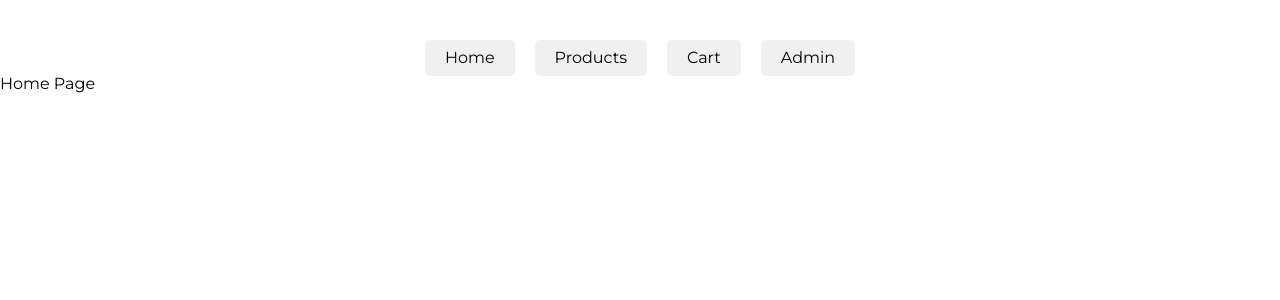
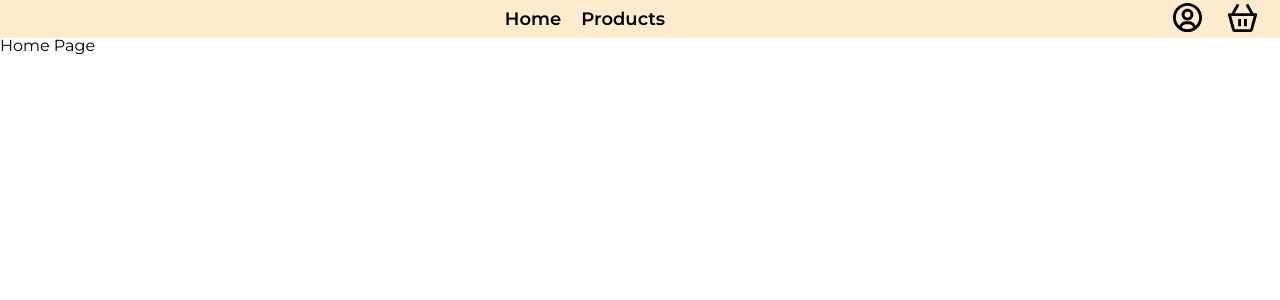
Before and after one commit to vladimir2412/home-front, a React (Vite) app: page / in a window 1280 px wide. Shown: the top 300 px of the page. Built offline with nearby package versions, Linux system fonts and the light colour scheme.

Commit message:
Header stylization

```diff
--- a/src/components/header/Header.tsx
+++ b/src/components/header/Header.tsx
@@ -4,11 +4,44 @@ const Header = () => {
 	const isAuth = localStorage.getItem('isAuth');
 	return (
 		<nav className={styles.wrapper}>
-			<div className={styles.links}>
+			<div className={styles.navigation}>
 				<Link to={'/'}>Home</Link>
 				<Link to={'/products'}>Products</Link>
-				<Link to={'/cart'}>Cart</Link>
-				<Link to={'/admin'}>Admin</Link>
+			</div>
+			<div className={styles.links}>
+				<Link to={'/login'}>
+					<svg
+						width="35"
+						height="35"
+						viewBox="0 0 24 24"
+						fill="none"
+						xmlns="http://www.w3.org/2000/svg"
+					>
+						<path
+							d="M12 2C9.35831 2.03369 6.8343 3.09807 4.96618 4.96618C3.09807 6.8343 2.03369 9.35831 2 12C2.01235 13.5389 2.37972 15.0542 3.07351 16.4279C3.7673 17.8016 4.76879 18.9967 6 19.92V20H6.1C7.79318 21.2975 9.86685 22.0006 12 22.0006C14.1332 22.0006 16.2068 21.2975 17.9 20H18V19.92C19.2312 18.9967 20.2327 17.8016 20.9265 16.4279C21.6203 15.0542 21.9877 13.5389 22 12C21.9663 9.35831 20.9019 6.8343 19.0338 4.96618C17.1657 3.09807 14.6417 2.03369 12 2ZM8.07 18.93C8.21599 18.2614 8.58615 17.6629 9.11908 17.2336C9.65202 16.8044 10.3157 16.5702 11 16.57H13C13.6843 16.5702 14.348 16.8044 14.8809 17.2336C15.4138 17.6629 15.784 18.2614 15.93 18.93C14.7389 19.6308 13.382 20.0004 12 20.0004C10.618 20.0004 9.26113 19.6308 8.07 18.93ZM17.61 17.64C17.2296 16.7309 16.5891 15.9546 15.7689 15.4084C14.9487 14.8622 13.9854 14.5705 13 14.57H11C10.0146 14.5705 9.05127 14.8622 8.23108 15.4084C7.41088 15.9546 6.77037 16.7309 6.39 17.64C5.64066 16.903 5.0439 16.0255 4.63381 15.0578C4.22373 14.0901 4.00835 13.051 4 12C4.02594 9.88633 4.87712 7.86653 6.37183 6.37183C7.86653 4.87712 9.88633 4.02594 12 4C14.1137 4.02594 16.1335 4.87712 17.6282 6.37183C19.1229 7.86653 19.9741 9.88633 20 12C19.9916 13.051 19.7763 14.0901 19.3662 15.0578C18.9561 16.0255 18.3593 16.903 17.61 17.64Z"
+							fill="black"
+						/>
+						<path
+							d="M12 5.99996C11.4713 5.98765 10.9456 6.08269 10.4548 6.27935C9.96391 6.47601 9.51803 6.7702 9.14411 7.14411C8.7702 7.51803 8.47601 7.96391 8.27935 8.45478C8.08269 8.94565 7.98765 9.47131 7.99996 9.99996C7.98765 10.5286 8.08269 11.0543 8.27935 11.5451C8.47601 12.036 8.7702 12.4819 9.14411 12.8558C9.51803 13.2297 9.96391 13.5239 10.4548 13.7206C10.9456 13.9172 11.4713 14.0123 12 14C12.5286 14.0123 13.0543 13.9172 13.5451 13.7206C14.036 13.5239 14.4819 13.2297 14.8558 12.8558C15.2297 12.4819 15.5239 12.036 15.7206 11.5451C15.9172 11.0543 16.0123 10.5286 16 9.99996C16.0123 9.47131 15.9172 8.94565 15.7206 8.45478C15.5239 7.96391 15.2297 7.51803 14.8558 7.14411C14.4819 6.7702 14.036 6.47601 13.5451 6.27935C13.0543 6.08269 12.5286 5.98765 12 5.99996ZM12 12C11.7339 12.0128 11.4681 11.9699 11.2196 11.8739C10.9712 11.778 10.7455 11.6311 10.5572 11.4428C10.3688 11.2544 10.2219 11.0288 10.126 10.7803C10.03 10.5318 9.9871 10.266 9.99996 9.99996C9.9871 9.73391 10.03 9.46811 10.126 9.21964C10.2219 8.97116 10.3688 8.7455 10.5572 8.55716C10.7455 8.36881 10.9712 8.22195 11.2196 8.12599C11.4681 8.03003 11.7339 7.9871 12 7.99996C12.266 7.9871 12.5318 8.03003 12.7803 8.12599C13.0288 8.22195 13.2544 8.36881 13.4428 8.55716C13.6311 8.7455 13.778 8.97116 13.8739 9.21964C13.9699 9.46811 14.0128 9.73391 14 9.99996C14.0128 10.266 13.9699 10.5318 13.8739 10.7803C13.778 11.0288 13.6311 11.2544 13.4428 11.4428C13.2544 11.6311 13.0288 11.778 12.7803 11.8739C12.5318 11.9699 12.266 12.0128 12 12Z"
+							fill="black"
+						/>
+					</svg>
+				</Link>
+				<Link to={'/cart'}>
+					<svg
+						width="35"
+						height="35"
+						viewBox="0 0 24 24"
+						fill="none"
+						xmlns="http://www.w3.org/2000/svg"
+					>
+						<path
+							d="M21 9H19.58L15.868 2.504L14.132 3.496L17.277 9H6.72302L9.86902 3.496L8.13202 2.504L4.42002 9H3.00002C2.84631 9.00017 2.69472 9.03573 2.55697 9.10393C2.41923 9.17213 2.29904 9.27113 2.20572 9.39327C2.1124 9.5154 2.04846 9.65738 2.01886 9.80821C1.98926 9.95904 1.99479 10.1147 2.03502 10.263L4.83402 20.527C4.95037 20.9498 5.20213 21.3228 5.55072 21.5888C5.89931 21.8549 6.3255 21.9993 6.76402 22H17.237C18.135 22 18.929 21.395 19.167 20.525L21.966 10.262C22.0067 10.1136 22.0126 9.9578 21.9831 9.80677C21.9536 9.65574 21.8896 9.51358 21.7961 9.39138C21.7025 9.26919 21.582 9.17028 21.4439 9.10239C21.3058 9.03449 21.1539 8.99945 21 9ZM17.236 20V21V20H6.76402L4.31002 11H19.69L17.236 20Z"
+							fill="black"
+						/>
+						<path d="M9 13H11V18H9V13ZM13 13H15V18H13V13Z" fill="black" />
+					</svg>
+				</Link>
 			</div>
 		</nav>
 	);
--- a/src/components/header/header.module.scss
+++ b/src/components/header/header.module.scss
@@ -1,22 +1,37 @@
 .wrapper {
-	width: 100%;
-	margin: 0 auto;
-	margin-top: 40px;
+	background: blanchedalmond;
+	display: flex;
+	justify-content: center;
+	align-items: center;
+
+	.navigation {
+		display: flex;
+		justify-content: center;
+		align-items: center;
+		flex-grow: 1;
+		font-size: 18px;
+		font-weight: 600;
+
+		> * + * {
+			margin-left: 20px;
+		}
+		> * {
+			transition: 200ms linear;
+		}
+		> * {
+			&:hover {
+				color: #ef4744; // Здесь можно указать желаемый цвет при наведении
+			}
+		}
+	}
 
 	.links {
 		display: flex;
-		justify-content: center;
 		align-items: center;
-		column-gap: 20px;
-		a {
-			text-decoration: none;
-			color: #000;
-			padding: 10px 20px;
-			border-radius: 5px;
-			background-color: #f0f0f0;
-			&:hover {
-				background-color: #ccc;
-			}
+		margin-right: 20px;
+
+		> * + * {
+			margin-left: 20px;
 		}
 	}
 }
--- a/src/pages/CartPage.tsx
+++ b/src/pages/CartPage.tsx
@@ -1,8 +1,10 @@
 import Cart from '../components/cart/Cart';
+import Header from '../components/header/Header';
 
 const CartPage = () => {
 	return (
 		<div>
+			<Header />
 			<Cart />
 		</div>
 	);
--- a/src/pages/Home.tsx
+++ b/src/pages/Home.tsx
@@ -1,4 +1,3 @@
-import React from 'react';
 import Header from '../components/header/Header';
 
 const Home = () => {
--- a/src/pages/ProductInfoPage.tsx
+++ b/src/pages/ProductInfoPage.tsx
@@ -3,6 +3,7 @@ import { useGetProductByIdQuery } from '../store/services/shopApi';
 import styles from '../styles/modules/ProductInfoPage.module.scss';
 import Loader from '../components/loader/Loader';
 import useAddToCart from '../hooks/useAddToCart';
+import Header from '../components/header/Header';
 const ProductInfoPage = () => {
 	const { id } = useParams();
 	const { data, isLoading } = useGetProductByIdQuery(Number(id));
@@ -12,6 +13,7 @@ const ProductInfoPage = () => {
 	};
 	return (
 		<>
+			<Header />
 			{isLoading ? (
 				<div className={styles.loader}>
 					<Loader />
--- a/src/pages/ProductPage.tsx
+++ b/src/pages/ProductPage.tsx
@@ -3,11 +3,13 @@ import { useGetProductsQuery } from '../store/services/shopApi';
 import ProductCard from '../components/product/ProductCard';
 import styles from '../styles/modules/ProductPage.module.scss';
 import Loader from '../components/loader/Loader';
+import Header from '../components/header/Header';
 const ProductPage = () => {
 	const [count, setCount] = useState(0);
 	const { data, isLoading } = useGetProductsQuery();
 	return (
 		<>
+			<Header />
 			{isLoading ? (
 				<div className={styles.loader}>
 					<Loader />
```
